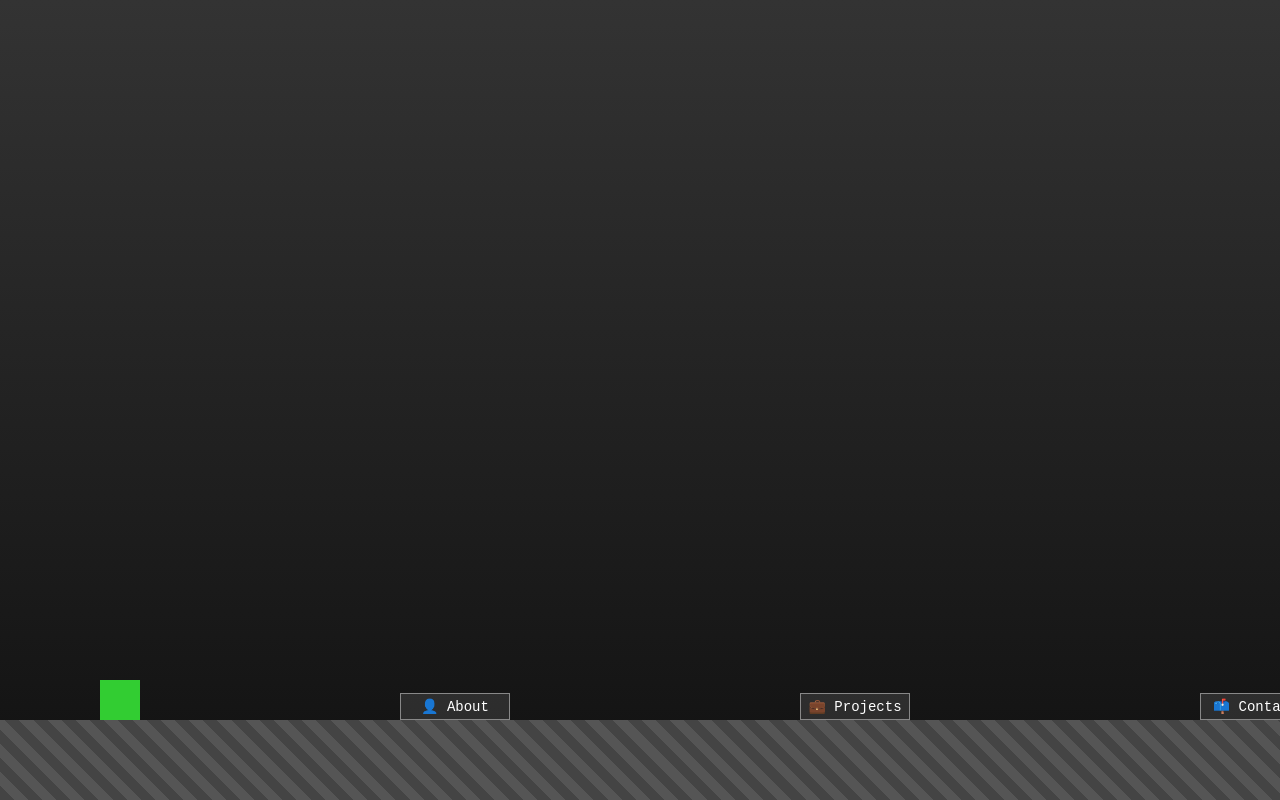
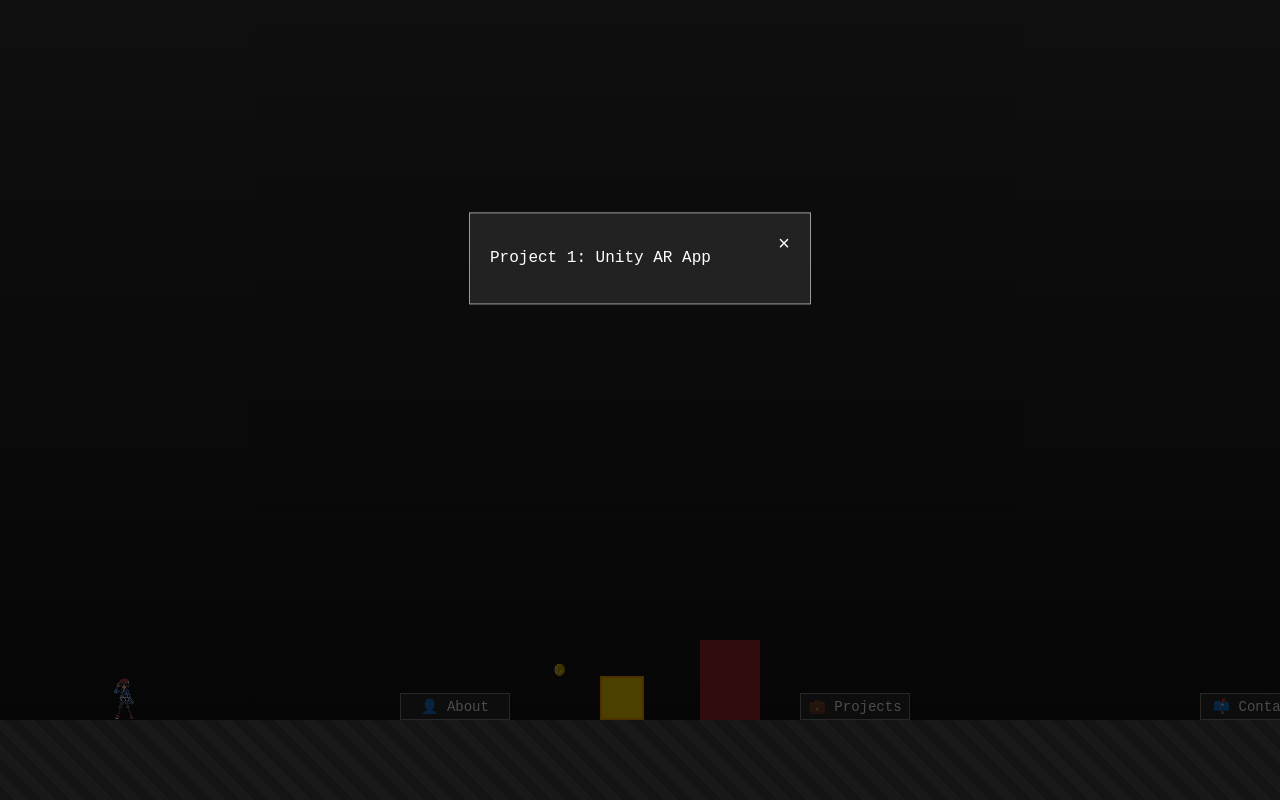
Before and after one commit to Chinmay-HS/Chinmay-HS.github.io, a plain HTML site: page index.html in a window 1280 px wide. Both pictures are taken after a click on the element "💼 Projects". Shown: the top 800 px of the page. Drawn offline with Linux system fonts and the light colour scheme.

Commit message:
New updates

```diff
--- a/game.js
+++ b/game.js
@@ -2,10 +2,16 @@ const player = document.getElementById('player');
 const game = document.getElementById('game');
 const objects = document.querySelectorAll('.object');
 const infoBox = document.getElementById('infoBox');
+const gate = document.getElementById('gate');
+const trigger = document.querySelector('.puzzle-trigger');
+const coins = document.querySelectorAll('.coin');
 
 let posX = 100;
 let velocityY = 0;
 let isJumping = false;
+let dashCooldown = false;
+let jumpCount = 0;
+let coinCount = 0;
 
 const keys = {
   left: false,
@@ -16,9 +22,18 @@ const keys = {
 document.addEventListener('keydown', e => {
   if (e.key === 'ArrowLeft' || e.key === 'a') keys.left = true;
   if (e.key === 'ArrowRight' || e.key === 'd') keys.right = true;
-  if ((e.key === 'ArrowUp' || e.key === 'w') && !isJumping) {
+
+  // Dash
+  if (e.key === 'Shift' && !dashCooldown) {
+    posX += keys.right ? 50 : keys.left ? -50 : 0;
+    dashCooldown = true;
+    setTimeout(() => dashCooldown = false, 500);
+  }
+
+  // Jump / Double Jump
+  if ((e.key === 'ArrowUp' || e.key === 'w') && jumpCount < 2) {
     velocityY = 10;
-    isJumping = true;
+    jumpCount++;
   }
 });
 
@@ -27,28 +42,61 @@ document.addEventListener('keyup', e => {
   if (e.key === 'ArrowRight' || e.key === 'd') keys.right = false;
 });
 
+function checkPuzzleCollision() {
+  const trigRect = trigger.getBoundingClientRect();
+  const playerRect = player.getBoundingClientRect();
+
+  const overlap = !(trigRect.right < playerRect.left ||
+                    trigRect.left > playerRect.right ||
+                    trigRect.bottom < playerRect.top ||
+                    trigRect.top > playerRect.bottom);
+
+  if (overlap) {
+    gate.style.display = 'none';
+  }
+}
+
+function checkCoins() {
+  coins.forEach((coin, index) => {
+    const coinRect = coin.getBoundingClientRect();
+    const playerRect = player.getBoundingClientRect();
+
+    const overlap = !(coinRect.right < playerRect.left ||
+                      coinRect.left > playerRect.right ||
+                      coinRect.bottom < playerRect.top ||
+                      coinRect.top > playerRect.bottom);
+
+    if (overlap) {
+      coin.remove();
+      coinCount++;
+      console.log("Coins:", coinCount);
+    }
+  });
+}
+
 function gameLoop() {
   // Movement
   if (keys.left) posX -= 4;
   if (keys.right) posX += 4;
 
-  // Apply gravity
+  // Gravity
   velocityY -= 0.5;
   let posY = parseFloat(player.style.bottom) + velocityY;
 
   if (posY <= 80) {
     posY = 80;
     velocityY = 0;
-    isJumping = false;
+    jumpCount = 0;
   }
 
   player.style.left = posX + 'px';
   player.style.bottom = posY + 'px';
 
-  // Scroll screen
+  // Scroll camera
   game.scrollLeft = posX - 200;
 
-  // Check collisions with objects
+  // Collision with text objects
+  infoBox.style.display = 'none';
   objects.forEach(obj => {
     const objRect = obj.getBoundingClientRect();
     const playerRect = player.getBoundingClientRect();
@@ -64,7 +112,19 @@ function gameLoop() {
     }
   });
 
+  checkPuzzleCollision();
+  checkCoins();
   requestAnimationFrame(gameLoop);
 }
 
 gameLoop();
+
+// Modal handling
+function openModal(text) {
+  document.getElementById('modalText').textContent = text;
+  document.getElementById('modal').style.display = 'block';
+}
+
+document.getElementById('closeModal').onclick = function () {
+  document.getElementById('modal').style.display = 'none';
+};
--- a/index.html
+++ b/index.html
@@ -2,20 +2,36 @@
 <html lang="en">
 <head>
   <meta charset="UTF-8">
-  <title> CHS Portfolio</title>
+  <title>Gamified Portfolio</title>
   <link rel="stylesheet" href="style.css">
 </head>
 <body>
   <div id="game">
-    <div id="player"></div>
+    <img id="player" src="sprites/hero_idle.png" alt="player">
+
     <div class="ground"></div>
 
-    <!-- Portfolio Sections as signs or objects -->
-    <div class="object" style="left: 400px;" data-info="Hi, I'm Chinmay! A game developer, editor and aviation enthusiast.">👤 About</div>
-    <div class="object" style="left: 800px;" data-info="Check out my work here.">💼 Projects</div>
-    <div class="object" style="left: 1200px;" data-info="Let's connect on LinkedIn!">📫 Contact</div>
+    <!-- Portfolio Signs -->
+    <div class="object" style="left: 400px;" data-info="Hi, I'm Chinmay! A Unity + Web dev.">👤 About</div>
+    <div class="object" style="left: 800px;" data-info="Check out my projects" onclick="openModal('Project 1: Unity AR App')">💼 Projects</div>
+    <div class="object" style="left: 1200px;" data-info="Let’s connect on LinkedIn!" onclick="openModal('Contact me: chinmay@example.com')">📫 Contact</div>
+
+    <!-- Puzzle Elements -->
+    <div class="puzzle-trigger" style="left: 600px;"></div>
+    <div class="gate" id="gate" style="left: 700px;"></div>
+
+    <!-- Collectible -->
+    <div class="coin" style="left: 550px;"></div>
 
     <div id="infoBox"></div>
+  </div>
+
+  <!-- Modal -->
+  <div id="modal">
+    <div class="modal-content">
+      <span id="closeModal">&times;</span>
+      <p id="modalText"></p>
+    </div>
   </div>
 
   <script src="game.js"></script>
--- a/style.css
+++ b/style.css
@@ -7,18 +7,19 @@ body {
 
 #game {
   position: relative;
-  width: 100vw;
+  width: 2000px;
   height: 100vh;
   background: linear-gradient(#333, #111);
+  overflow-x: scroll;
 }
 
 #player {
   position: absolute;
-  width: 40px;
-  height: 40px;
-  background: limegreen;
+  width: 48px;
+  height: 48px;
+  bottom: 80px;
   left: 100px;
-  bottom: 80px;
+  image-rendering: pixelated;
   z-index: 2;
 }
 
@@ -60,3 +61,65 @@ body {
   display: none;
   z-index: 10;
 }
+
+/* Puzzle */
+.puzzle-trigger {
+  position: absolute;
+  width: 40px;
+  height: 40px;
+  bottom: 80px;
+  background: gold;
+  border: 2px solid orange;
+}
+
+.gate {
+  position: absolute;
+  width: 60px;
+  height: 80px;
+  bottom: 80px;
+  background: brown;
+}
+
+/* Coin */
+.coin {
+  position: absolute;
+  width: 20px;
+  height: 20px;
+  background: url('sprites/coin.png') no-repeat center;
+  background-size: contain;
+  bottom: 120px;
+  animation: spin 1s infinite linear;
+}
+
+@keyframes spin {
+  from { transform: rotateY(0deg); }
+  to { transform: rotateY(360deg); }
+}
+
+/* Modal */
+#modal {
+  display: none;
+  position: fixed;
+  top: 0; left: 0;
+  width: 100vw; height: 100vh;
+  background: rgba(0,0,0,0.7);
+  z-index: 100;
+}
+
+.modal-content {
+  position: absolute;
+  top: 30%;
+  left: 50%;
+  transform: translate(-50%, -30%);
+  background: #222;
+  padding: 20px;
+  color: white;
+  border: 1px solid #999;
+  width: 300px;
+}
+
+#closeModal {
+  float: right;
+  cursor: pointer;
+  font-size: 20px;
+}
```
Also changed, not shown: sprites/Hero_idle.png (added), sprites/coin.png (added).
